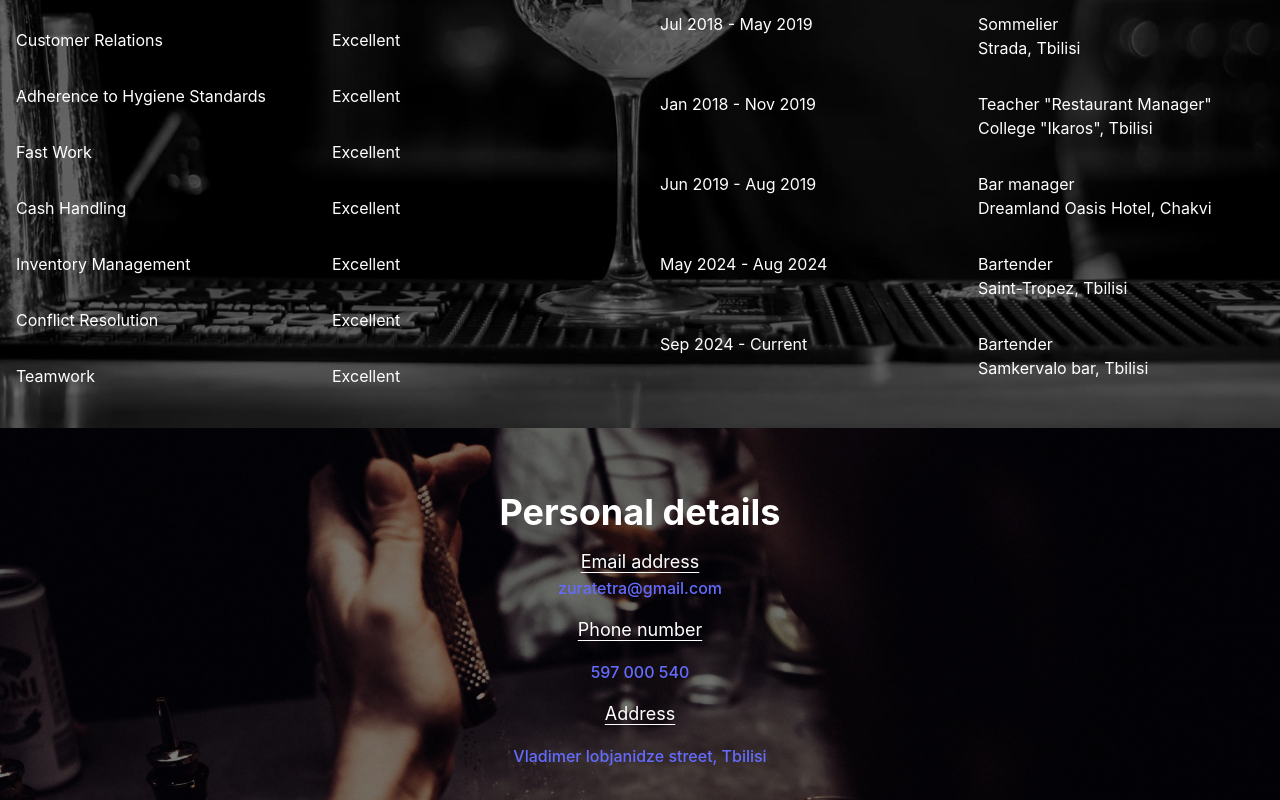
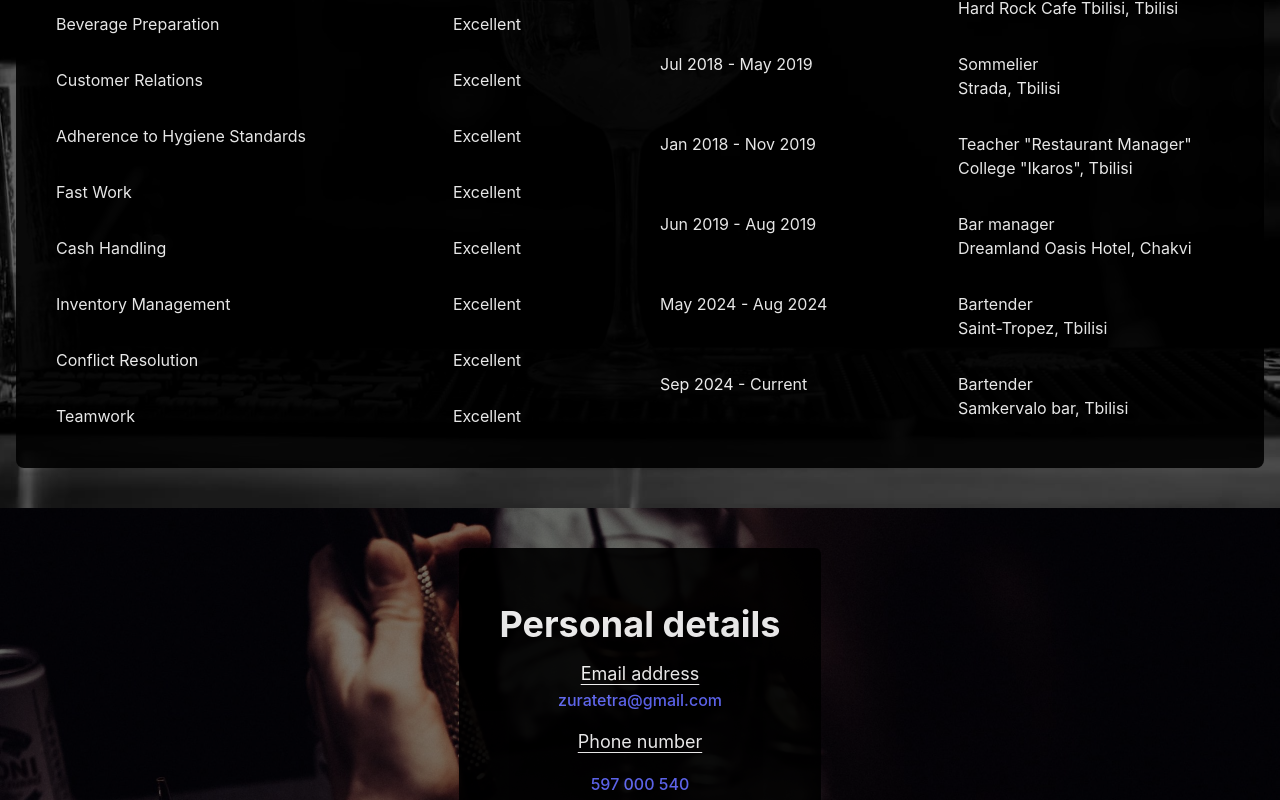
Before and after one commit to zura445/Bartender-resume, a React (Vite) app: page / in a window 1280 px wide. Shown: the part 560-1360 px from the top of the page. Built offline with nearby package versions, Linux system fonts and the light colour scheme.

Commit message:
change box bg

```diff
--- a/src/App.jsx
+++ b/src/App.jsx
@@ -12,7 +12,7 @@ function App() {
           <p className="mt-4 font-bold text-xl">Bartender</p>
           <div className="mt-10 w-full max-w-screen-xl">
             {/* ინფორმაცია განათლებისა და გამოცდილების შესახებ */}
-            <div className="grid grid-cols-1 lg:grid-cols-2 gap-10">
+            <div className="grid grid-cols-1 lg:grid-cols-2 gap-10 bg-black p-10 opacity-90 rounded-lg">
               {/* Education და Skills */}
               <div>
                 <h1 className="flex justify-center text-2xl font-semibold">
@@ -38,23 +38,23 @@ function App() {
                 <h1 className="flex justify-center mt-6 text-2xl font-semibold">
                   Skills
                 </h1>
-                <div className="grid grid-cols-2 gap-8 mt-4 max-w-[600px]">
+                <div className="grid grid-cols-2 gap-8 mt-4">
                   <p>Beverage Preparation</p>
-                  <p>Excellent</p>
+                  <p className="text-center">Excellent</p>
                   <p>Customer Relations</p>
-                  <p>Excellent</p>
+                  <p className="text-center">Excellent</p>
                   <p>Adherence to Hygiene Standards</p>
-                  <p>Excellent</p>
+                  <p className="text-center">Excellent</p>
                   <p>Fast Work</p>
-                  <p>Excellent</p>
+                  <p className="text-center">Excellent</p>
                   <p>Cash Handling</p>
-                  <p>Excellent</p>
+                  <p className="text-center">Excellent</p>
                   <p>Inventory Management</p>
-                  <p>Excellent</p>
+                  <p className="text-center">Excellent</p>
                   <p>Conflict Resolution</p>
-                  <p>Excellent</p>
+                  <p className="text-center">Excellent</p>
                   <p>Teamwork</p>
-                  <p>Excellent</p>
+                  <p className="text-center">Excellent</p>
                 </div>
               </div>
               {/* Employment */}
@@ -121,8 +121,9 @@ function App() {
         style={{ backgroundImage: "url(/image/bar2.jpg)" }}
       >
         <div className="absolute inset-0 bg-black bg-opacity-50"></div>
-        <div className="relative flex flex-col justify-center items-center text-white px-4 py-10">
-          <h1 className="text-4xl font-bold mt-6">Personal details</h1>
+        <div className="relative flex flex-col justify-center items-center text-white px-4 ">
+          <div className="py-10 bg-black opacity-90 flex flex-col items-center px-10 mt-10 rounded-md">
+            <h1 className="text-4xl font-bold mt-4">Personal details</h1>
             <p className="text-lg mt-4 underline underline-offset-4">
               Email address
             </p>
@@ -136,13 +137,7 @@ function App() {
             <a className="cursor-pointer mt-4" href="tel: +995597000540">
               597 000 540
             </a>
-          <p className="text-lg mt-4 underline underline-offset-4">Address</p>
-          <a
-            href="https://www.google.com/maps/place/2+Ekimi+Ln,+T'bilisi/@41.6842858,44.8395755,910m/data=!3m1!1e3!4m9!1m2!2m1!1sVladimer+Lobjanidze+St+%232!3m5!1s0x40440c4b691ccd09:0x89d497c86cdf4a23!8m2!3d41.6843157!4d44.8426564!16s%2Fg%2F11c4cyfrl8?entry=ttu&g_ep=EgoyMDI1MDExMC4wIKXMDSoASAFQAw%3D%3D"
-            className="mt-4"
-          >
-            Vladimer lobjanidze street, Tbilisi
-          </a>
+          </div>
         </div>
       </div>
     </div>
```
Lines whose indentation alone changed are shown as unchanged.
